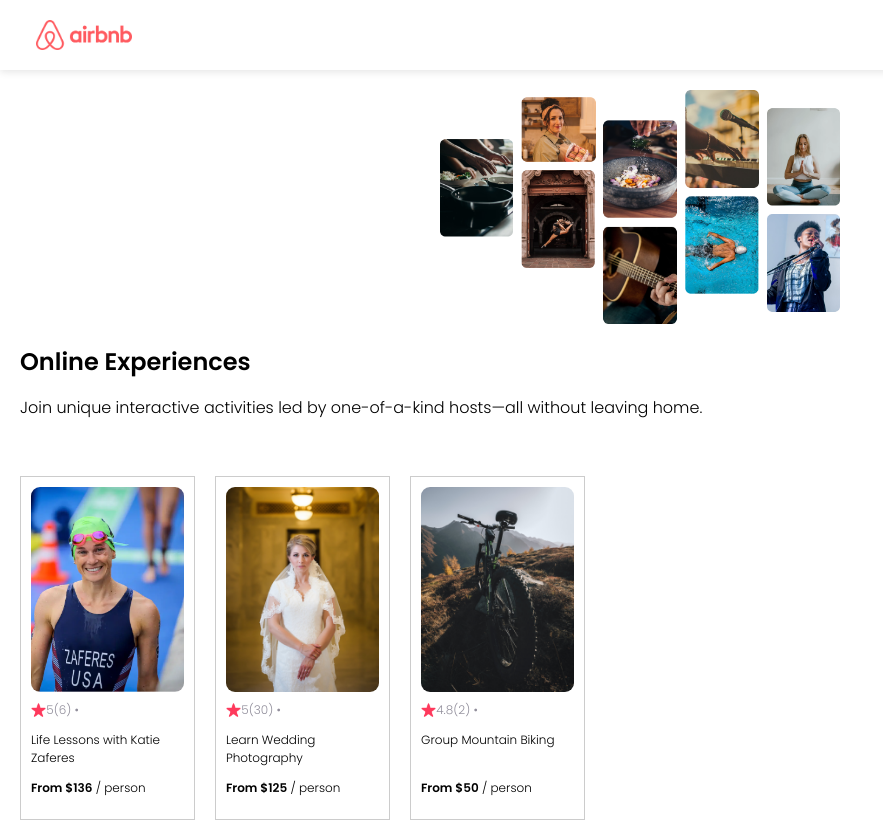
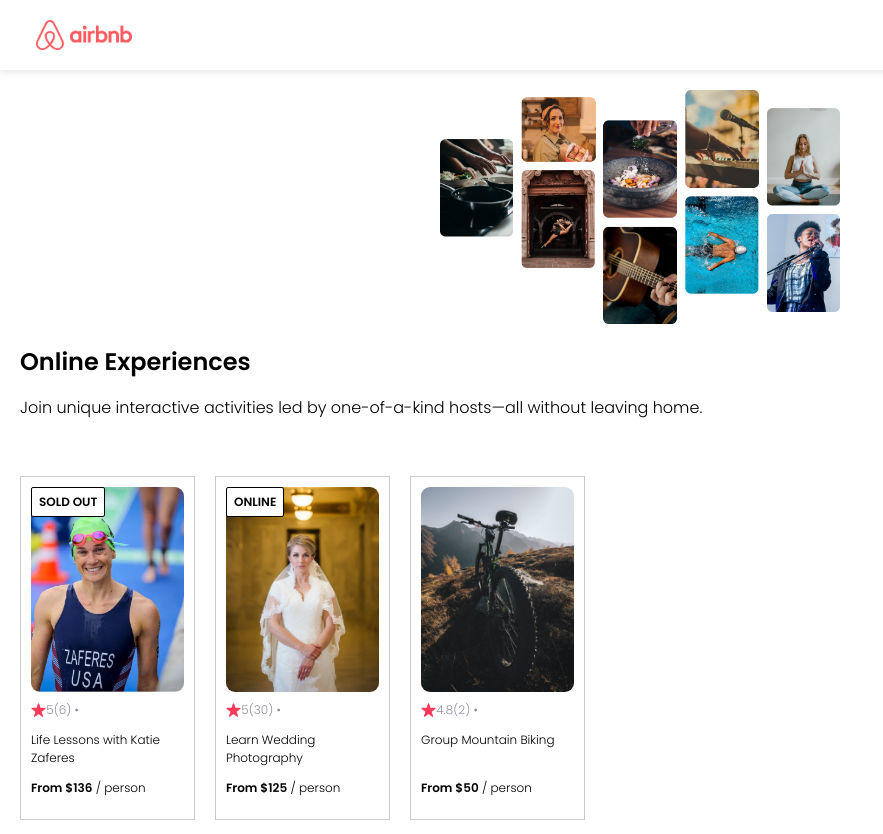
Before and after one commit to Arafat-alim/project-airbnb, a React (Create React App) app: page / in a window 1280 px wide. Shown: the top 834 px of the page, without its empty margins (0-883 px from the left). Built offline with nearby package versions, Linux system fonts and the light colour scheme.

Commit message:
card badge added

```diff
--- a/src/App.js
+++ b/src/App.js
@@ -14,6 +14,7 @@
         location={item.location}
         title={item.title}
         price={item.price}
+        openSpots={item.openSpots}
       />
     );
   });
--- a/src/components/Card.jsx
+++ b/src/components/Card.jsx
@@ -3,9 +3,16 @@
 import star from "../images/star.png";
 
 export default function Card(props) {
-  console.log(props);
+  let badgeText;
+  if (props.openSpots === 0) {
+    badgeText = "SOLD OUT";
+  } else if (props.location === "Online") {
+    badgeText = "ONLINE";
+  }
+
   return (
     <div className="card">
+      {badgeText && <div className="card--badge">{badgeText}</div>}
       <img src={props.img} alt="photo1" className="card--photo" />
       <div className="card--stats">
         <img src={star} alt="star" className="card--star" />
--- a/src/index.css
+++ b/src/index.css
@@ -65,6 +65,7 @@
   border: 1px solid #ccc;
   padding: 10px;
   cursor: pointer;
+  position: relative;
 }
 
 .card--photo {
@@ -89,3 +90,14 @@
 .card--price {
   margin-top: auto;
 }
+
+.card--badge {
+  position: absolute;
+  top: 10px;
+  left: 10px;
+  background-color: white;
+  padding: 5px 7px;
+  border: 1px solid #000;
+  border-radius: 2px;
+  font-weight: bold;
+}
```
